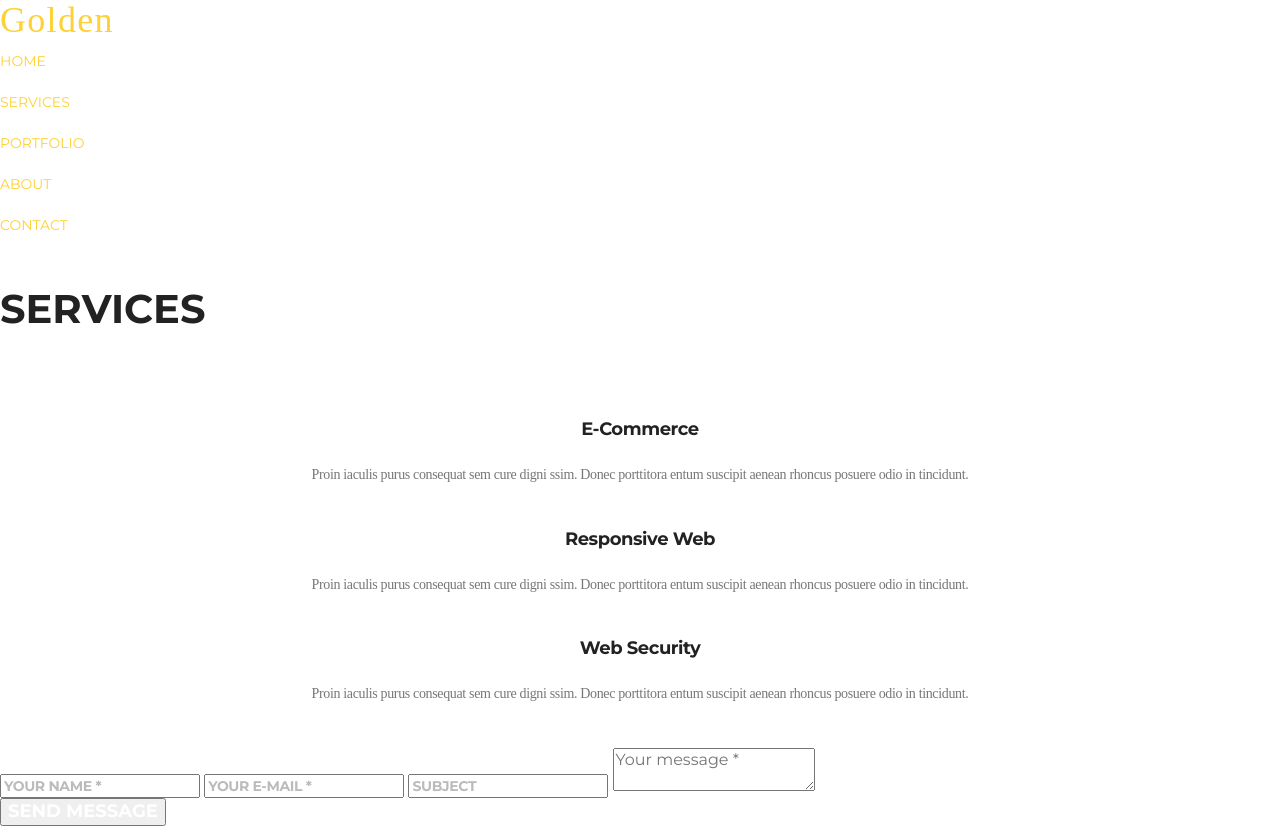
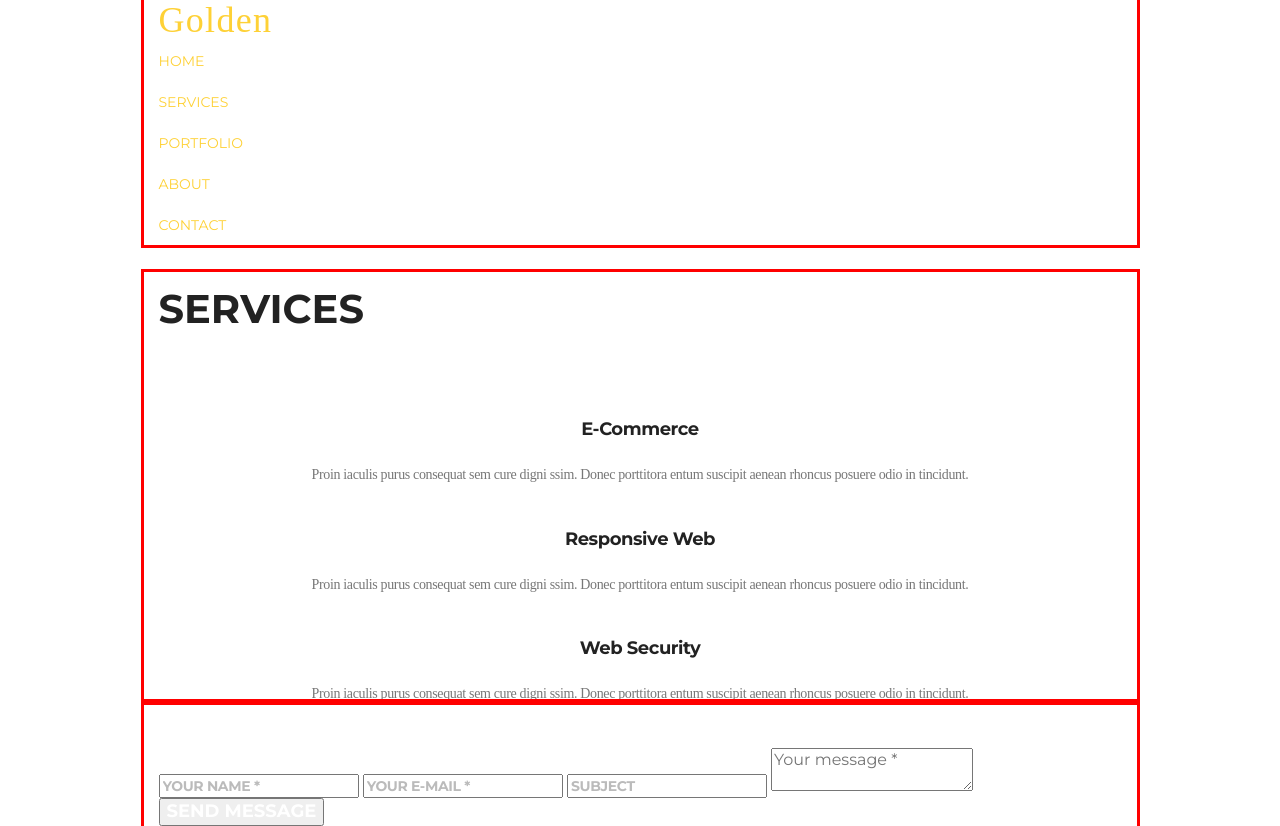
Before and after one commit to Tate-T/fe-8_practice, a plain HTML site: page index.html in a window 1280 px wide. Drawn offline with nearby package versions, Linux system fonts and the light colour scheme; a web font is replaced by a local one.

Commit message:
Conteiner

```diff
--- a/index.html
+++ b/index.html
@@ -16,7 +16,8 @@
   </head>
   <body>
     <header class="header">
-      <nav class="header-navigation">
+      <div class="container">
+        <nav class="header-navigation">
         <a class="header-logo" href="/index.html">Golden</a>
 
         <ul class="header-list">
@@ -33,11 +34,14 @@
           </li>
         </ul>
       </nav>
+      </div>
+
     </header>
 
     <main class="main">
       <section class="services">
-        <h1 class="services-title">SERVICES</h1>
+        <div class="container">
+          <h1 class="services-title">SERVICES</h1>
 
         <ul class="services-list">
           <li class="services-item">
@@ -68,10 +72,13 @@
             </p>
           </li>
         </ul>
+      </div>
+
       </section>
 
       <section class="feedback">
-        <h2 class="feedback-title">Contact us</h2>
+        <div class="container">
+          <h2 class="feedback-title">Contact us</h2>
         <form class="feedback-form">
           <input class="feedback-input" type="text" placeholder="your Name *" />
           <input
@@ -86,6 +93,7 @@
           ></textarea>
         </form>
         <button class="feedback-button" type="button">Send Message</button>
+        </div>
       </section>
     </main>
 
--- a/styles/style.css
+++ b/styles/style.css
@@ -91,3 +91,12 @@ text-transform: uppercase;
 color: #FFFFFF;
 
 }
+
+.container{
+    width: 963px;
+    padding-left: 15px;
+    padding-right: 15px;
+    outline: solid red;
+    margin-left: auto;
+    margin-right: auto;
+}
```
